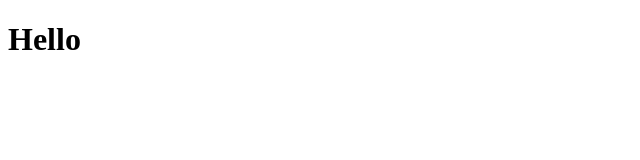
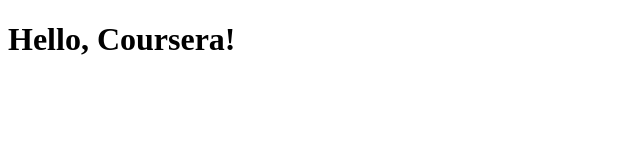
Before and after one commit to lucasbraune/coursera-test, a plain HTML site: page index.html in a window 1280 px wide. Shown: the whole page, without its empty margins (0-640 px from the left). Drawn offline with Linux system fonts and the light colour scheme.

Commit message:
Small content change

```diff
--- a/index.html
+++ b/index.html
@@ -4,6 +4,6 @@
     <title>Hello, Coursera!</title>
   </head>
   <body>
-    <h1>Hello</h1>
+    <h1>Hello, Coursera!</h1>
   </body>
 </html>
```
